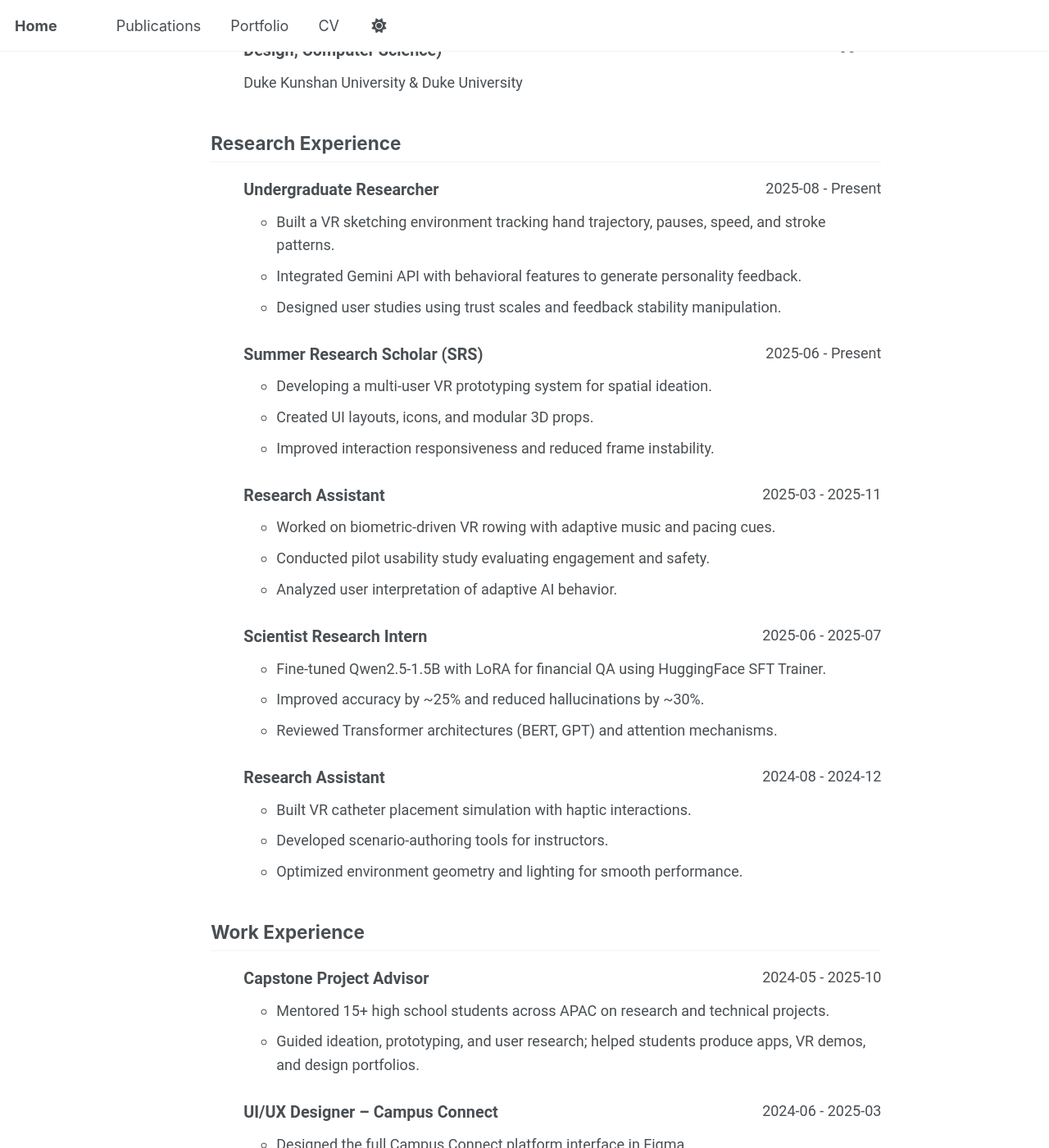
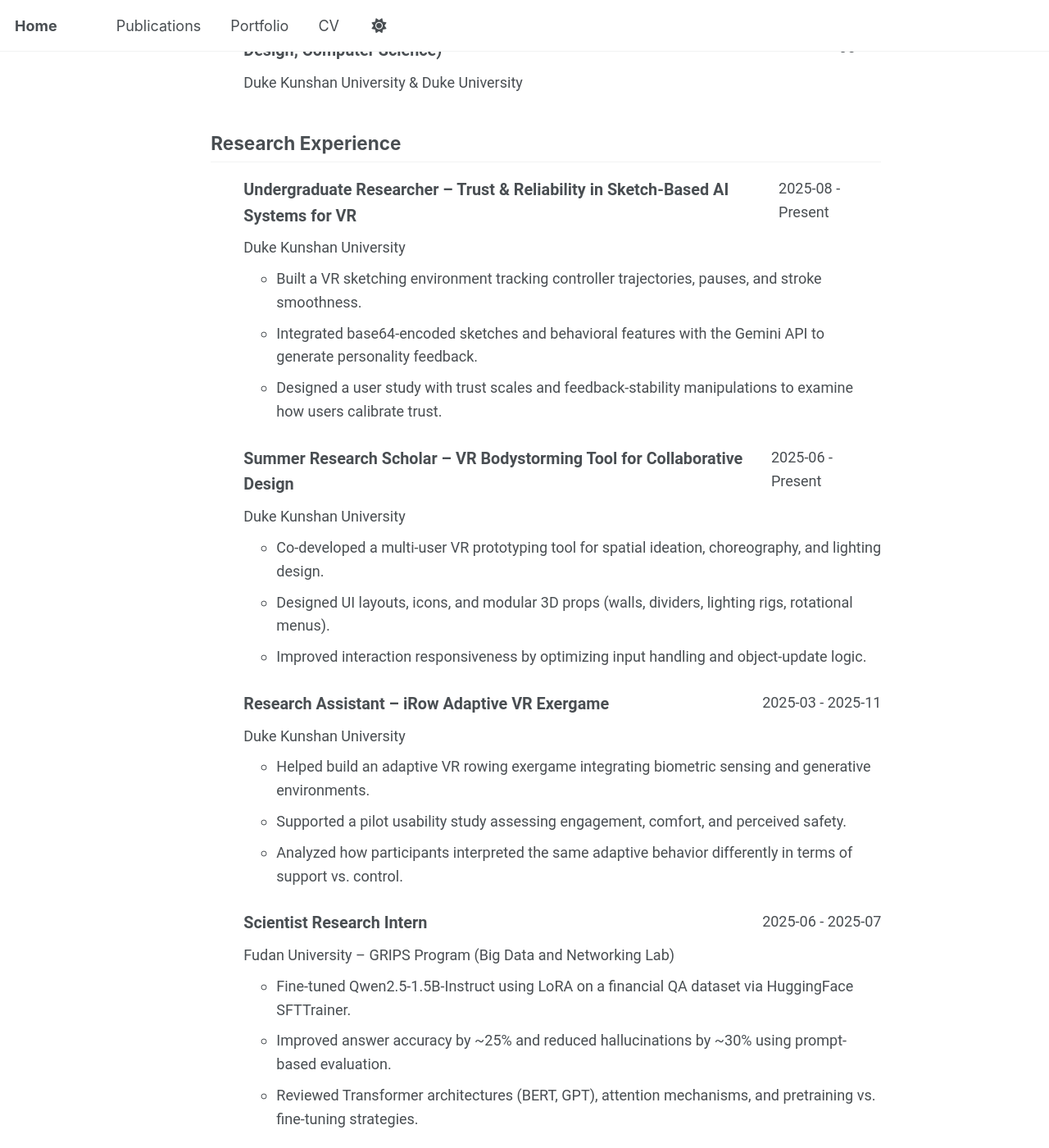
Before and after one commit to linh31072004123-blip/linh31072004123-blip.github.io, a Jekyll site: the page built from _pages/cv-json.md, in a window 1280 px wide and 1400 px high, scrolled down 571 px. Shown: the whole window at 82% size. Built offline with Jekyll 4.4.1, drawn with Linux system fonts in a browser that asks for light colours; a script that is not in the unit is left out; some of the changed text lies outside the part shown.

Commit message:
Update cv.json

```diff
--- a/_data/cv.json
+++ b/_data/cv.json
@@ -39,94 +39,75 @@
     }
   ],
 
-  "work": [
+  "research": [
     {
-      "name": "Crimson Education",
-      "position": "Capstone Project Advisor",
-      "location": "Remote",
-      "startDate": "2024-05",
-      "endDate": "2025-10",
+      "company": "Duke Kunshan University",
+      "position": "Undergraduate Researcher – Trust & Reliability in Sketch-Based AI Systems for VR",
+      "location": "Kunshan, China",
+      "startDate": "2025-08",
+      "endDate": "Present",
+      "summary": "",
       "highlights": [
-        "Mentored 15+ high school students across APAC on research and technical projects.",
-        "Guided ideation, prototyping, and user research; helped students produce apps, VR demos, and design portfolios."
+        "Built a VR sketching environment tracking controller trajectories, pauses, and stroke smoothness.",
+        "Integrated base64-encoded sketches and behavioral features with the Gemini API to generate personality feedback.",
+        "Designed a user study with trust scales and feedback-stability manipulations to examine how users calibrate trust."
       ]
     },
     {
-      "name": "Duke Kunshan University",
-      "position": "UI/UX Designer – Campus Connect",
+      "company": "Duke Kunshan University",
+      "position": "Summer Research Scholar – VR Bodystorming Tool for Collaborative Design",
       "location": "Kunshan, China",
-      "startDate": "2024-06",
-      "endDate": "2025-03",
+      "startDate": "2025-06",
+      "endDate": "Present",
+      "summary": "",
       "highlights": [
-        "Designed the full Campus Connect platform interface in Figma.",
-        "Led user testing sessions with 100+ DKU students.",
-        "Improved navigation flows and assisted rollout of features including Rate My Professor."
+        "Co-developed a multi-user VR prototyping tool for spatial ideation, choreography, and lighting design.",
+        "Designed UI layouts, icons, and modular 3D props (walls, dividers, lighting rigs, rotational menus).",
+        "Improved interaction responsiveness by optimizing input handling and object-update logic."
+      ]
+    },
+    {
+      "company": "Duke Kunshan University",
+      "position": "Research Assistant – iRow Adaptive VR Exergame",
+      "location": "Kunshan, China",
+      "startDate": "2025-03",
+      "endDate": "2025-11",
+      "summary": "",
+      "highlights": [
+        "Helped build an adaptive VR rowing exergame integrating biometric sensing and generative environments.",
+        "Supported a pilot usability study assessing engagement, comfort, and perceived safety.",
+        "Analyzed how participants interpreted the same adaptive behavior differently in terms of support vs. control."
+      ]
+    },
+    {
+      "company": "Fudan University – GRIPS Program (Big Data and Networking Lab)",
+      "position": "Scientist Research Intern",
+      "location": "Shanghai, China",
+      "startDate": "2025-06",
+      "endDate": "2025-07",
+      "summary": "",
+      "highlights": [
+        "Fine-tuned Qwen2.5-1.5B-Instruct using LoRA on a financial QA dataset via HuggingFace SFTTrainer.",
+        "Improved answer accuracy by ~25% and reduced hallucinations by ~30% using prompt-based evaluation.",
+        "Reviewed Transformer architectures (BERT, GPT), attention mechanisms, and pretraining vs. fine-tuning strategies."
+      ]
+    },
+    {
+      "company": "Duke Bass Connections – VR-HEAL",
+      "position": "Research Assistant – VR Catheter Placement Trainer",
+      "location": "Durham, NC, USA",
+      "startDate": "2024-08",
+      "endDate": "2024-12",
+      "summary": "",
+      "highlights": [
+        "Developed a Unity-based VR simulation for catheter placement training with haptic interactions.",
+        "Built instructor-facing tools for authoring procedural scenarios without modifying code.",
+        "Optimized 3D environment layout, lighting, and object hierarchy for more stable frame times in VR."
       ]
     }
   ],
 
-  "research": [
-    {
-      "name": "Trust & Reliability in Sketch-Based AI Systems (VR)",
-      "position": "Undergraduate Researcher",
-      "location": "Duke Kunshan University",
-      "startDate": "2025-08",
-      "endDate": "Present",
-      "highlights": [
-        "Built a VR sketching environment tracking hand trajectory, pauses, speed, and stroke patterns.",
-        "Integrated Gemini API with behavioral features to generate personality feedback.",
-        "Designed user studies using trust scales and feedback stability manipulation."
-      ]
-    },
-    {
-      "name": "VR Bodystorming Tool for Collaborative Design",
-      "position": "Summer Research Scholar (SRS)",
-      "location": "Duke Kunshan University",
-      "startDate": "2025-06",
-      "endDate": "Present",
-      "highlights": [
-        "Developing a multi-user VR prototyping system for spatial ideation.",
-        "Created UI layouts, icons, and modular 3D props.",
-        "Improved interaction responsiveness and reduced frame instability."
-      ]
-    },
-    {
-      "name": "iRow VR Exergame",
-      "position": "Research Assistant",
-      "location": "Duke Kunshan University",
-      "startDate": "2025-03",
-      "endDate": "2025-11",
-      "highlights": [
-        "Worked on biometric-driven VR rowing with adaptive music and pacing cues.",
-        "Conducted pilot usability study evaluating engagement and safety.",
-        "Analyzed user interpretation of adaptive AI behavior."
-      ]
-    },
-    {
-      "name": "GRIPS Program – Big Data & Networking Lab",
-      "position": "Scientist Research Intern",
-      "location": "Fudan University",
-      "startDate": "2025-06",
-      "endDate": "2025-07",
-      "highlights": [
-        "Fine-tuned Qwen2.5-1.5B with LoRA for financial QA using HuggingFace SFT Trainer.",
-        "Improved accuracy by ~25% and reduced hallucinations by ~30%.",
-        "Reviewed Transformer architectures (BERT, GPT) and attention mechanisms."
-      ]
-    },
-    {
-      "name": "VR-HEAL: VR Training for Catheter Placement",
-      "position": "Research Assistant",
-      "location": "Duke Bass Connections",
-      "startDate": "2024-08",
-      "endDate": "2024-12",
-      "highlights": [
-        "Built VR catheter placement simulation with haptic interactions.",
-        "Developed scenario-authoring tools for instructors.",
-        "Optimized environment geometry and lighting for smooth performance."
-      ]
-    }
-  ],
+  "work": [],
 
   "volunteer": [
     {
@@ -158,5 +139,13 @@
         "Led community building and wellness programming."
       ]
     }
-  ]
+  ],
+
+  "publications": [],
+  "presentations": [],
+  "teaching": [],
+  "skills": [],
+  "languages": [],
+  "interests": [],
+  "references": []
 }
```
